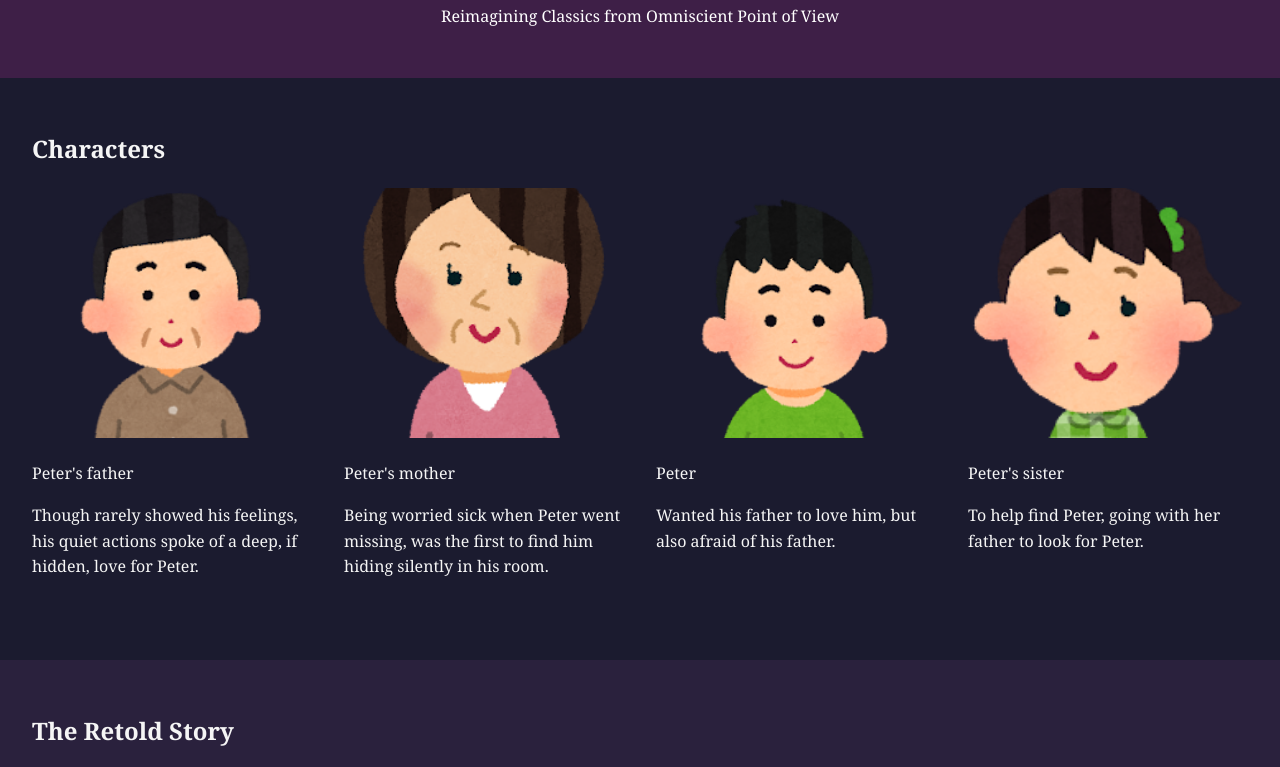
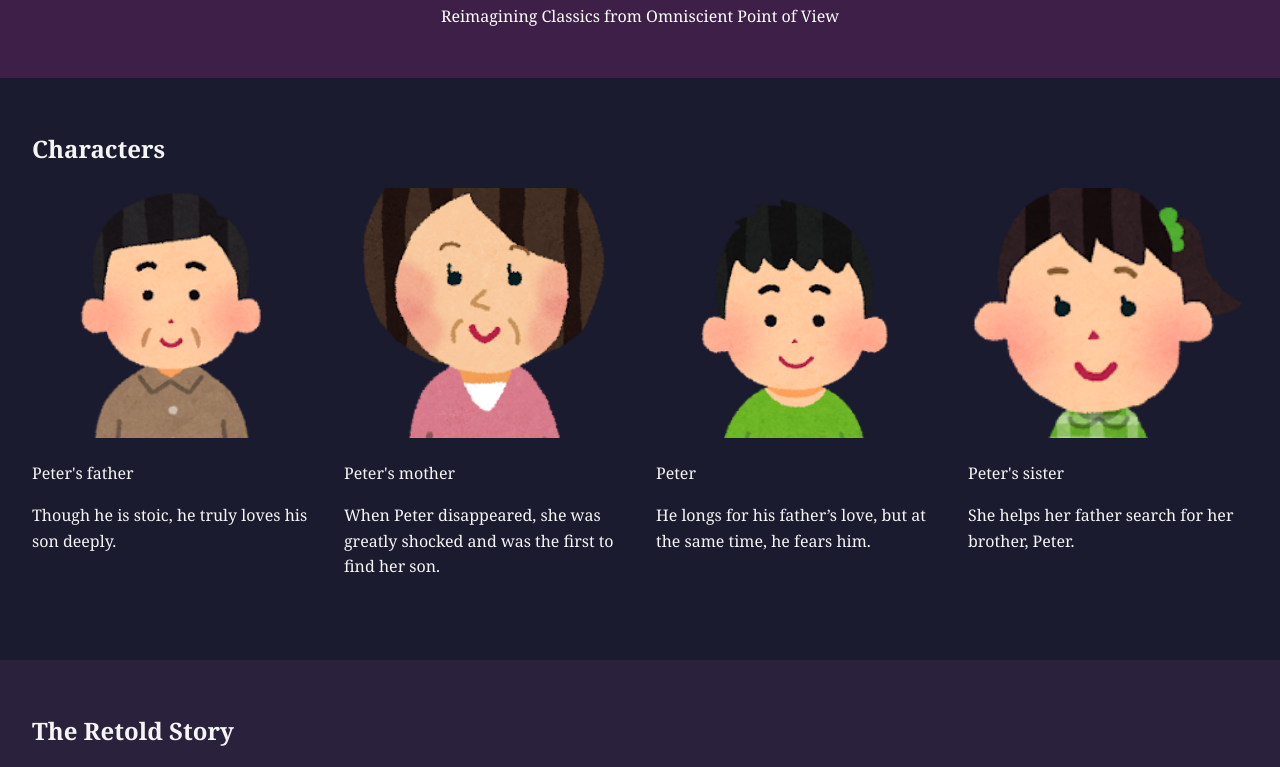
Before and after one commit to kirakara1412/newliter, a plain HTML site: page index.html in a window 1280 px wide. Shown: the part 122-889 px from the top of the page. Drawn offline with Linux system fonts and the light colour scheme.

Commit message:
final fixed

```diff
--- a/index.html
+++ b/index.html
@@ -19,22 +19,22 @@
       <div class="character">
         <img src="images/dad.png" alt="dad" />
         <p>Peter's father</p>
-        <p>Though rarely showed his feelings, his quiet actions spoke of a deep, if hidden, love for Peter.</p>
+        <p>Though he is stoic, he truly loves his son deeply.</p>
       </div>
       <div class="character">
         <img src="images/mom.png" alt="mom" />
         <p>Peter's mother</p>
-        <p>Being worried sick when Peter went missing, was the first to find him hiding silently in his room.</p>
+        <p>When Peter disappeared, she was greatly shocked and was the first to find her son.</p>
       </div>
       <div class="character">
         <img src="images/son.png" alt="son" />
         <p>Peter</p>
-        <p>Wanted his father to love him, but also afraid of his father.</p>
+        <p>He longs for his father’s love, but at the same time, he fears him.</p>
       </div>
       <div class="character">
         <img src="images/sis.png" alt="sis" />
         <p>Peter's sister</p>
-        <p>To help find Peter, going with her father to look for Peter.</p>
+        <p>She helps her father search for her brother, Peter.</p>
       </div>
     </div>
   </section>
@@ -43,7 +43,7 @@
   <section class="story">
     <h2>The Retold Story</h2>
     <p>Peter was a teenage boy who often seemed a little lonely, though he never caused trouble.
-He had an older sister, Sarah, who was too mature to really play with him, though she sometimes tried.
+He had an older sister, who was too mature to really play with him, though she sometimes tried.
 Their father worked hard as a farmer, and their mother took care of the home.
 It was a typical family for their time, where roles were well defined and not often questioned.</p>
 
@@ -53,7 +53,7 @@ His father didn't say much, but those moments felt important to Peter.</p>
 
 <p>One day, while they were working, Peter heard the sound of coins jingling in his father's pocket.
 <br/>"Would you like one, Peter?" his father asked.
-<br/>"Could I have just one, please?"
+<br/>"Could I have just one, please..?"
 <br/>His father handed him a coin. "Here you go."
 <br/>"Thank you, Father."</p>
 
```
Also changed, not shown: 1 other file.
